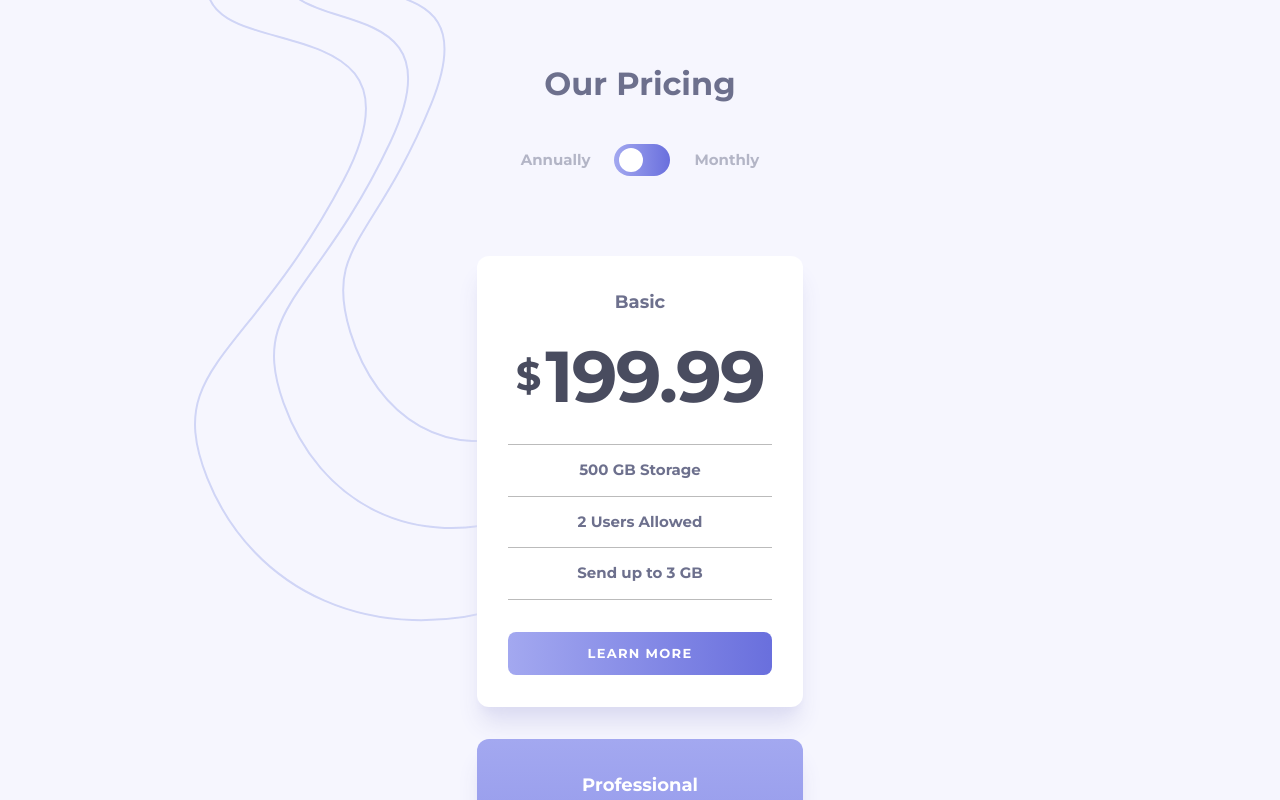
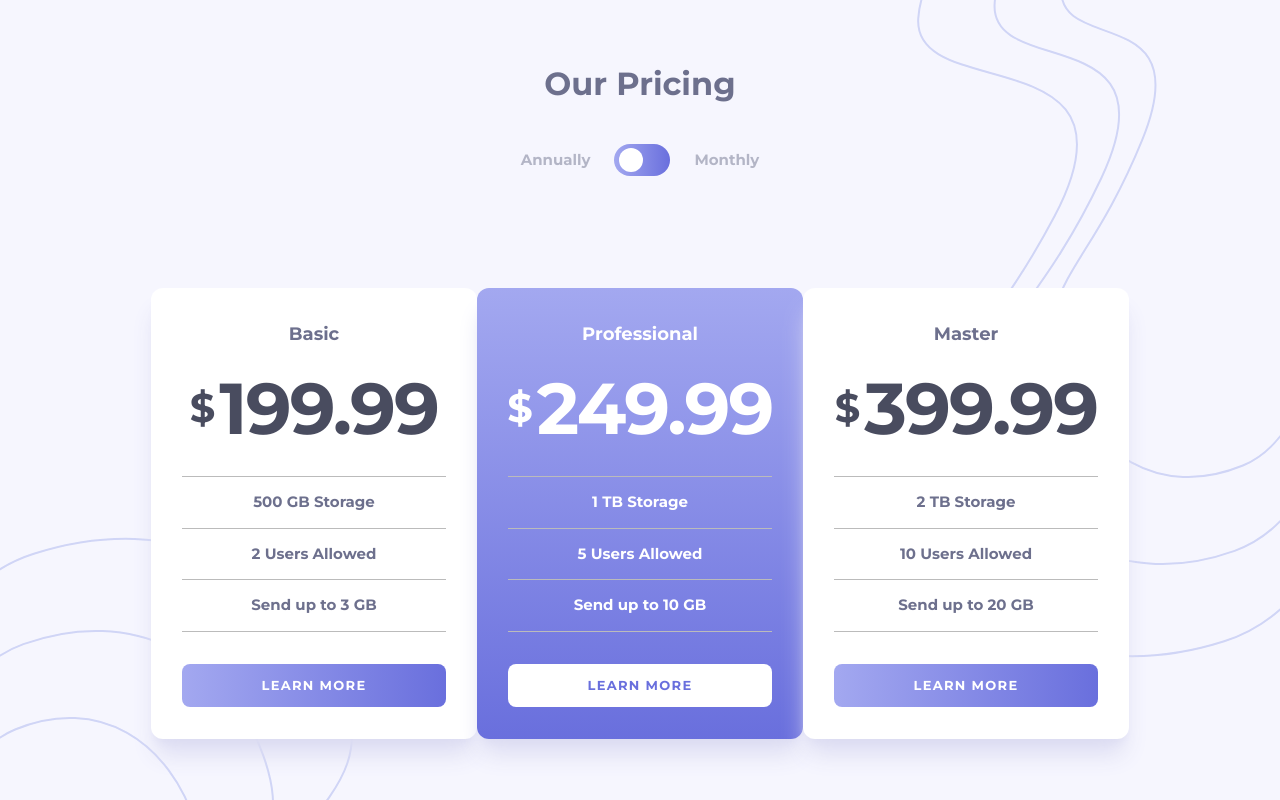
Before and after one commit to YokoMentor/pricing-component-toggle-tailwind, a React (Vite) app: page / in a window 1280 px wide. Shown: the top 800 px of the page. Built offline with nearby package versions, Linux system fonts and the light colour scheme.

Commit message:
Created background for desktop mode

```diff
--- a/src/App.jsx
+++ b/src/App.jsx
@@ -3,7 +3,7 @@ import './App.css'
 
 function App() {
   return (
-    <div className='flex flex-col min-h-screen justify-center items-center bg-bg bg-bg-top bg-no-repeat bg-[194px_-36px]'>
+    <div className='flex flex-col min-h-screen justify-center items-center bg-bg bg-bg-mobile bg-no-repeat bg-[194px_-36px] md:bg-bg-desktop md:bg-desktop'>
       <div className='flex flex-col justify-center items-center mb-20 mt-[60px]'>
           <h1 className='text-[32px] text-primary-text mb-9'>Our Pricing</h1>
           <div className='flex flex-row items-center justify-center'>
@@ -13,7 +13,7 @@ function App() {
             <div className='text-toggle-label text-[15px] ml-6'>Monthly</div>
           </div>
       </div>
-      <div className='flex flex-col justify-center items-center mb-[70px]'>
+      <div className='flex flex-col md:flex-row justify-center items-center mb-[70px]'>
         <div className='flex flex-col justify-center items-center bg-white rounded-xl w-[326px] py-8 shadow-xl shadow-shadow'>
           <h2 className='text-primary-text text-lg mb-6'>Basic</h2>
           <div className='flex flex-row justify-center items-center text-price mb-8'>
--- a/tailwind.config.js
+++ b/tailwind.config.js
@@ -23,8 +23,12 @@ export default {
     },
     extend: {
       backgroundImage: {
-        "bg-top": "url('./images/bg-top.svg')",
-        "bg-bottom": "url('./images/bg-bttom.svg')",
+        "bg-mobile": "url('./images/bg-top.svg')",
+        "bg-desktop":
+          "url('./images/bg-top.svg'),url('./images/bg-bottom.svg')",
+      },
+      backgroundPosition: {
+        desktop: "right top, left bottom",
       },
     },
   },
```
